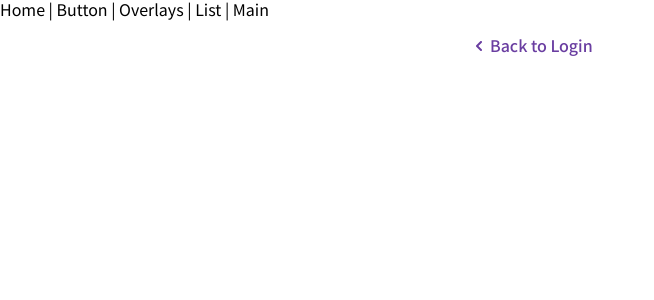
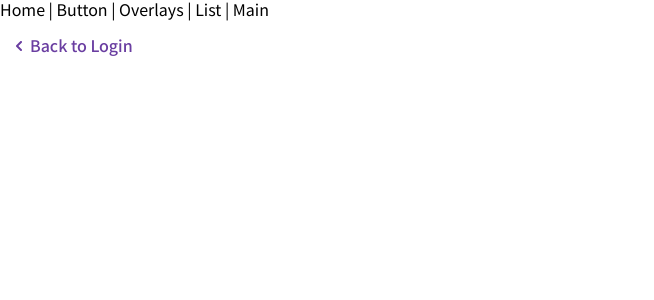
Before and after one commit to the51DT/inside_project, a Vue app: page /main/login/logindetail in a window 1280 px wide. Shown: the top 300 px of the page, without its empty margins (0-654 px from the left). Built offline with nearby package versions, Linux system fonts and the light colour scheme.

Commit message:
로그인 업데이트

```diff
--- a/src/views/main/LoginDetail.vue
+++ b/src/views/main/LoginDetail.vue
@@ -16,7 +16,6 @@
       justify-content: end;
       margin: 0 auto;
       padding: 0 rem(16px) rem(48px);
-      width: rem(360px);
       height: 100vh;
       &--detail {
         justify-content: space-between;
```
